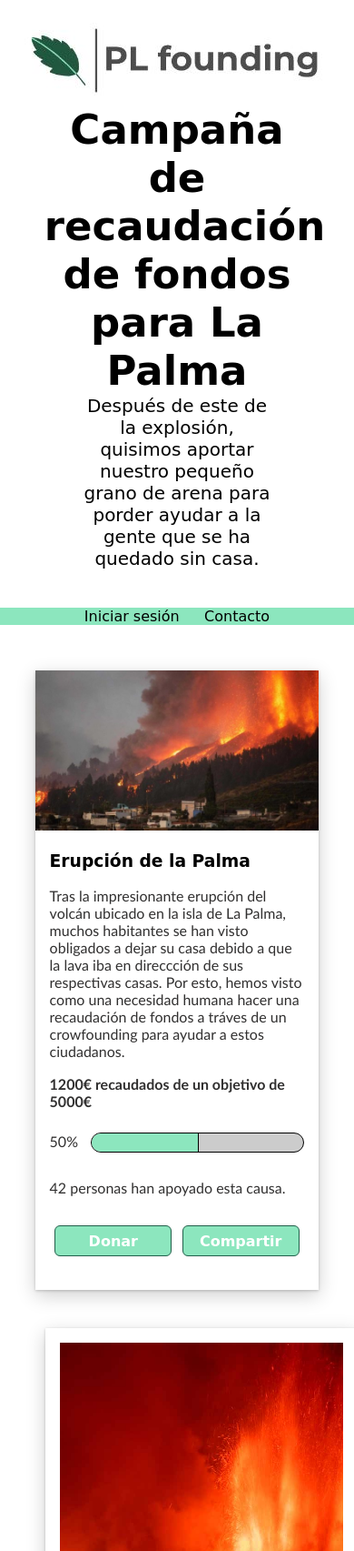
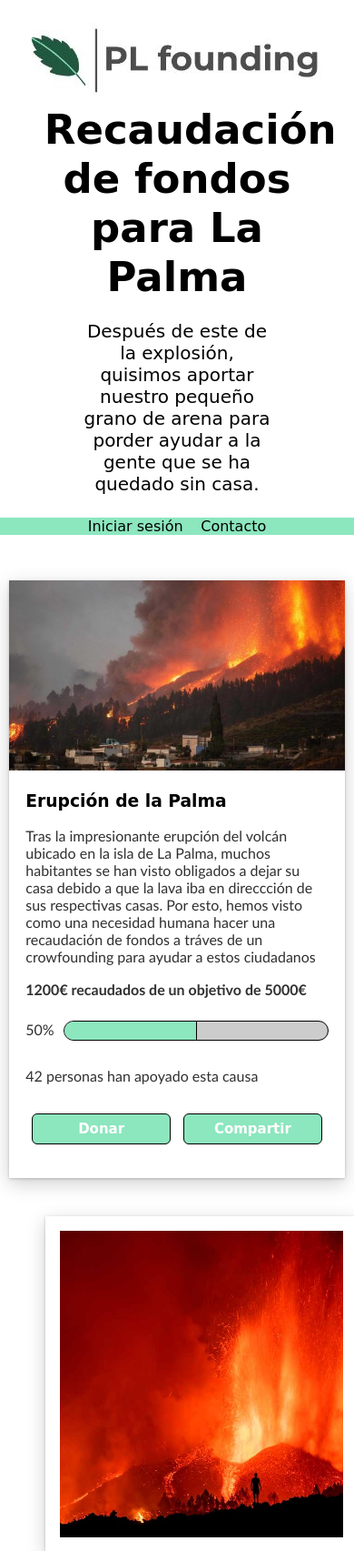
Before and after one commit to pgonzalezs1999/Web_de_crowdfunding, a PHP site: page /crowd1.html in a window 390 px wide. Shown: the top 1705 px of the page at 91% size. Run offline with PHP 8.4, Linux system fonts and the light colour scheme; some libraries are stand-ins or nearby versions; some web fonts are replaced.

Commit message:
Mejorada presentacion y responsive

```diff
--- a/crowdfunding_lp/crowd1.html
+++ b/crowdfunding_lp/crowd1.html
@@ -14,7 +14,7 @@
         <div class="logo">
             <a href="index.html"><img src="images/crow3.JPG" alt="logo"></a>
         </div>
-        <h1>Campaña de recaudación de fondos para La Palma </h1>
+        <h1>Recaudación de fondos para La Palma </h1>
         <h2>Después de este de la explosión, quisimos aportar nuestro pequeño grano de arena para porder ayudar a la gente que se ha quedado sin casa. </h2>
     </header>
         <nav class="navPrincipal">
@@ -23,7 +23,6 @@
                 <li class="ratonMano"><a href="#Contacto">Contacto</a></li>
             </ul>
         </nav>
-
 
     <div class="informacion_principal">
 
@@ -35,11 +34,10 @@
 
             <h3>Erupción de la Palma</h3>
 
-            <p> Tras la impresionante erupción del volcán ubicado en la isla de La Palma, muchos habitantes se han visto obligados a dejar su casa debido a que la lava iba en direccción de sus respectivas casas.
-                Por esto, hemos visto como una necesidad humana hacer una recaudación de fondos a tráves de un crowfounding para ayudar a estos ciudadanos.
-            </p>
+            <p>Tras la impresionante erupción del volcán ubicado en la isla de La Palma, muchos habitantes se han visto obligados a dejar su casa debido a que la lava iba en direccción de sus respectivas casas.
+                Por esto, hemos visto como una necesidad humana hacer una recaudación de fondos a tráves de un crowfounding para ayudar a estos ciudadanos</p>
 
-            <p class="recaudacion"> 1200€ recaudados de un objetivo de 5000€</p>
+            <p class="recaudacion">1200€ recaudados de un objetivo de 5000€</p>
 
             <div class="dinero">
                 <p class="textoPorcentaje">50%</p>
@@ -47,7 +45,7 @@
                     <div class="porcentaje"></div>
                 </div>
             </div>
-            <P class="personas_apoyo"> 42 personas han apoyado esta causa.</P>
+            <P class="personas_apoyo">42 personas han apoyado esta causa</P>
 
 
             <div class="botones">
@@ -55,10 +53,8 @@
                 <button class="button">Compartir</button>
             </div>
 
-
         </div>
     </div>
-
 
     <div class="imagenes_secundarias">
 
@@ -141,9 +137,7 @@
                 </div>
             </div>
         </section>
-
     </div>
-
 </body>
 
 <footer id="Contacto">
--- a/crowdfunding_lp/css/style_crowd1.css
+++ b/crowdfunding_lp/css/style_crowd1.css
@@ -1,6 +1,7 @@
 :root{
     --nuestroColor: rgb(140, 230, 190);
     --blanco: #D6D2C4;
+    --segundoColor: #def1f8;
 }
 body
 {
@@ -16,7 +17,7 @@ h1, h2, h3, p, li, a, form, button, input
 /*cambios del header */
 header
 {
-    margin-bottom: 5vh;
+    margin-bottom: 3vh;
     text-align: center;
 }
 
@@ -24,6 +25,8 @@ h1
 {
     text-align: center;
     width: 75%;
+    line-height: 120%;
+    padding-bottom: 20px;
 }
 
 .logo
@@ -59,7 +62,8 @@ h1
 
 .navPrincipal a
 {
-    padding: 20vh 3vw;
+    padding-left: 2vw;
+    padding-right: 2vw;
     color: black;
     text-decoration: none;
 }
@@ -67,6 +71,8 @@ h1
 .navPrincipal li:hover
 {
     background-color: #def1f8;
+    animation-name: navHover;
+    animation-duration: 0.25s;
 }
 
 .ratonMano
@@ -129,10 +135,10 @@ h1
     width: 100%;
     height: 20px;
     margin-top: 1vh;
-    margin-left: 5%;
+    margin-left: 3%;
     margin-bottom: 10SSvh;
     border: 1px solid #000000;
-    background-color: #CCCCCC;
+    background-color: #cccccc;
     border-top-left-radius: 60px;
     border-top-right-radius: 60px;
     border-bottom-right-radius: 60px;
@@ -152,41 +158,33 @@ h1
 .botones
 {
     display: flex;
+}
+
+.button
+{
+    flex: 1;
+    height: 4vh;
+    margin-top: 2vh;
+    margin-bottom: 2vh;
+    font-weight: 600;
+    font-size: 15px;
+    text-decoration: none;
+    background-color: var(--nuestroColor);
+    border-radius: 6px;
+    border: 1px solid black;
+    margin-left: 2%;
+    margin-right: 2%;
+    color: white;
+}
+
+#enlace_donar
+{
+    color: white;
     text-decoration: none;
 }
 
-.button{
-    flex:1;
-    text-decoration: none;
-    width: 5vw;
-    height: 4vh;
-    margin-top: 2vh;
-    margin-bottom: 2vh;
-    padding-bottom: 0,5vh;
-    font-weight: 600;
-    font-size: 16px;
-    color:white;
-    text-decoration:none;
-    background-color: var(--nuestroColor);
-    border-radius: 6px;
-    border: 1px solid #215f4a;
-}
-
-#enlace_donar{
-    color: white;
-    text-decoration: none;
-    width: 100%;
-}
 #enlace_donar:hover{
     color: var(--nuestroColor);
-}
-
-.botones button
-{
-    margin-left: 2%;
-    margin-right: 2%;
-    color: white;
-    text-decoration: none;
 }
 
 .botones button:hover
@@ -195,6 +193,11 @@ h1
     background-color: #ffffff;
 }
 
+.botones button:hover > #enlace_donar
+{
+    color: var(--nuestroColor);
+    background-color: #ffffff;
+}
 
 /* Imagenes de la parte inferior de la web*/
 .imagenes_secundarias{
@@ -245,28 +248,32 @@ footer{
     padding-top: 2%;
 }
 
-.comentario{
+.comentario
+{
     display: flex;
     border: #e6e6e6;
     border-style: solid;
     border-width: 1px;
     background-color: white;
     margin-bottom: 3vh;
+    border-radius: 10px;
 }
 
-.comentario_foto{
-    flex:1;
-
+.comentario_foto
+{
+    flex: 1;
 }
 
-.foto_usuario{
+.foto_usuario
+{
     width: 80px;
     padding-left: 1vw;
     padding-top: 1vw;
     border-radius: 90%;
 }
 
-.texto_comentario{
+.texto_comentario
+{
     padding-left: 3vw;
     padding-bottom: 1vh;
     flex:8;
@@ -335,7 +342,8 @@ h1{
     margin: auto;
     font-size: 45px;
 }
-h2{
+h2
+{
     width: 55%;
     margin: auto;
     text-align: center;
@@ -352,35 +360,72 @@ p{
     font: size 18px;;
 }
 
-@media only screen and (max-width: 640px){
+@keyframes navHover
+{
+    from
+    {
+        background-color: var(--nuestroColor);
+        border-top-right-radius: 100%;
+        border-top-left-radius: 100%;
+    }
+    to
+    {
+        background-color: var(--segundoColor);
+        border-top-right-radius: 0%;
+        border-top-left-radius: 0%;
+    }
+}
 
-    .comentario_Incio{
+@media only screen and (max-width: 640px)
+{
+    .comentario_Incio
+    {
         display: block;
     }
 
-    .container-login{
+    .container-login
+    {
         width: 100%;
         background-color:#efefef ;
     }
 
-    .comments-container{
+    .comments-container
+    {
         width: 100%;
     }
 
-    .imagenes_secundarias{
+    .imagenes_secundarias
+    {
         display: block;
     }
-    .imagenes_desastre{
+
+    .imagenes_desastre
+    {
         width: 80%;
         padding-left: 5vh;
     }
-    .informacion_principal{
+}
+
+@media only screen and (max-width: 1020px)
+{
+    .informacion_principal
+    {
+        width: 95%;
+    }
+}
+
+@media only screen and (max-width: 720px)
+{
+    .informacion_principal
+    {
         display: block;
+    }
 
-    }
-    .foto_principal{
+    .foto_principal
+    {
         width:100%;
     }
+
     .columnas_informacion
     {
         width:100%;
--- a/crowdfunding_lp/index.html
+++ b/crowdfunding_lp/index.html
@@ -49,15 +49,16 @@
             <h3>Inicia sesión para añadir un comentario</h3>
             <form action="bienvenida.php" method="post">
                 Usuario: <br><input class="inputForm" type="text" name="nombre"/>
-                <br><br>
+                <br>
                 Contraseña: <br><input class="inputForm" type="text" name="contrasena"/>
                 <br><br>
                 <input class="botonForm" type="submit" value="Enviar"/>
             </form>
+            <br><br>
             <h3>¿No tienes cuenta? Registrate ahora</h3>
             <form action="bienvenida.php" method="post">
                 Usuario: <br><input class="inputForm" type="text" name="nombre"/>
-                <br><br>
+                <br>
                 Contraseña: <br><input class="inputForm" type="text" name="contrasena"/>
                 <br><br>
                 <input class="botonForm" type="submit" value="Enviar"/>
```
Also changed, not shown: crowdfunding_lp/css/styleIndex.css (+21 -1 lines).
